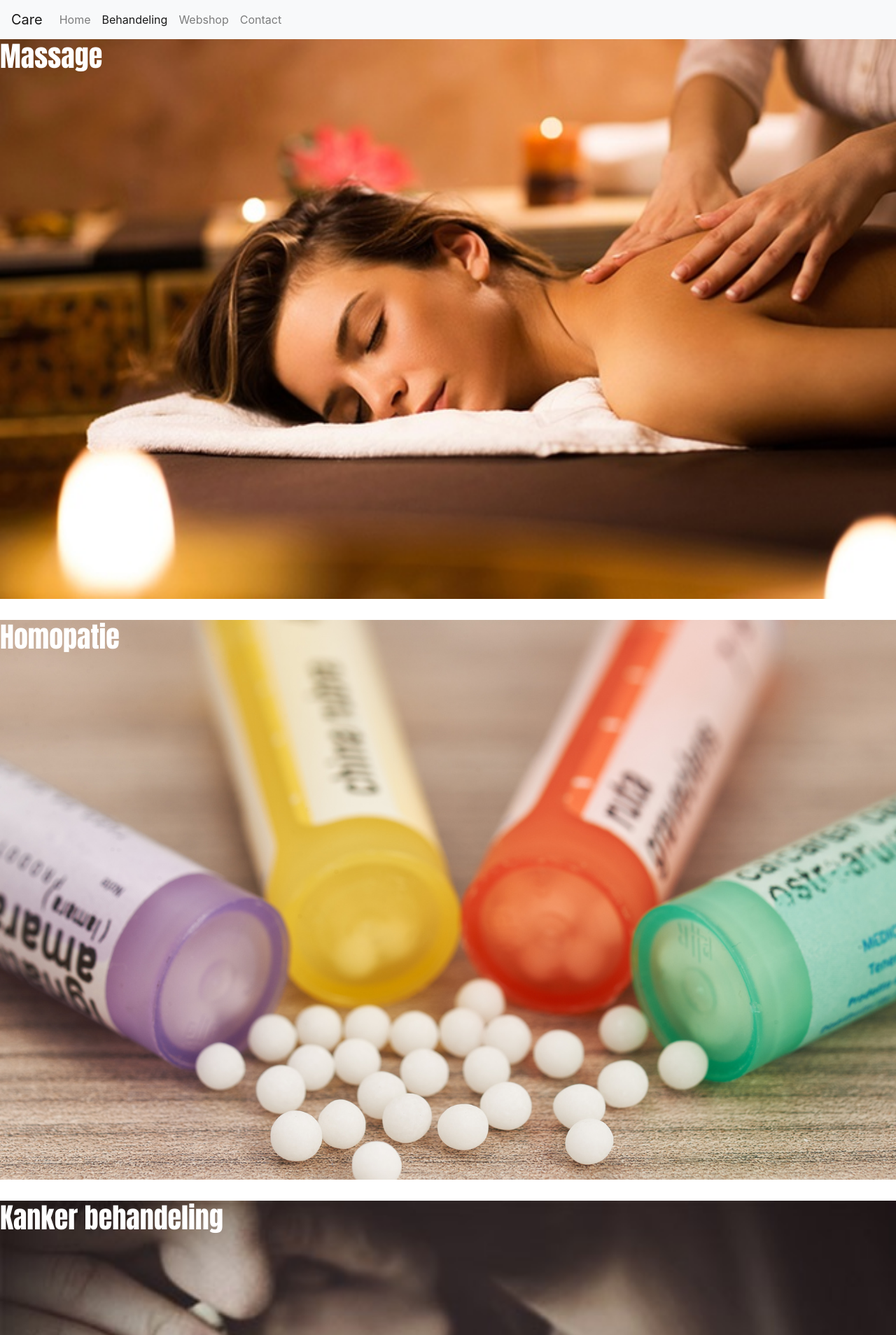
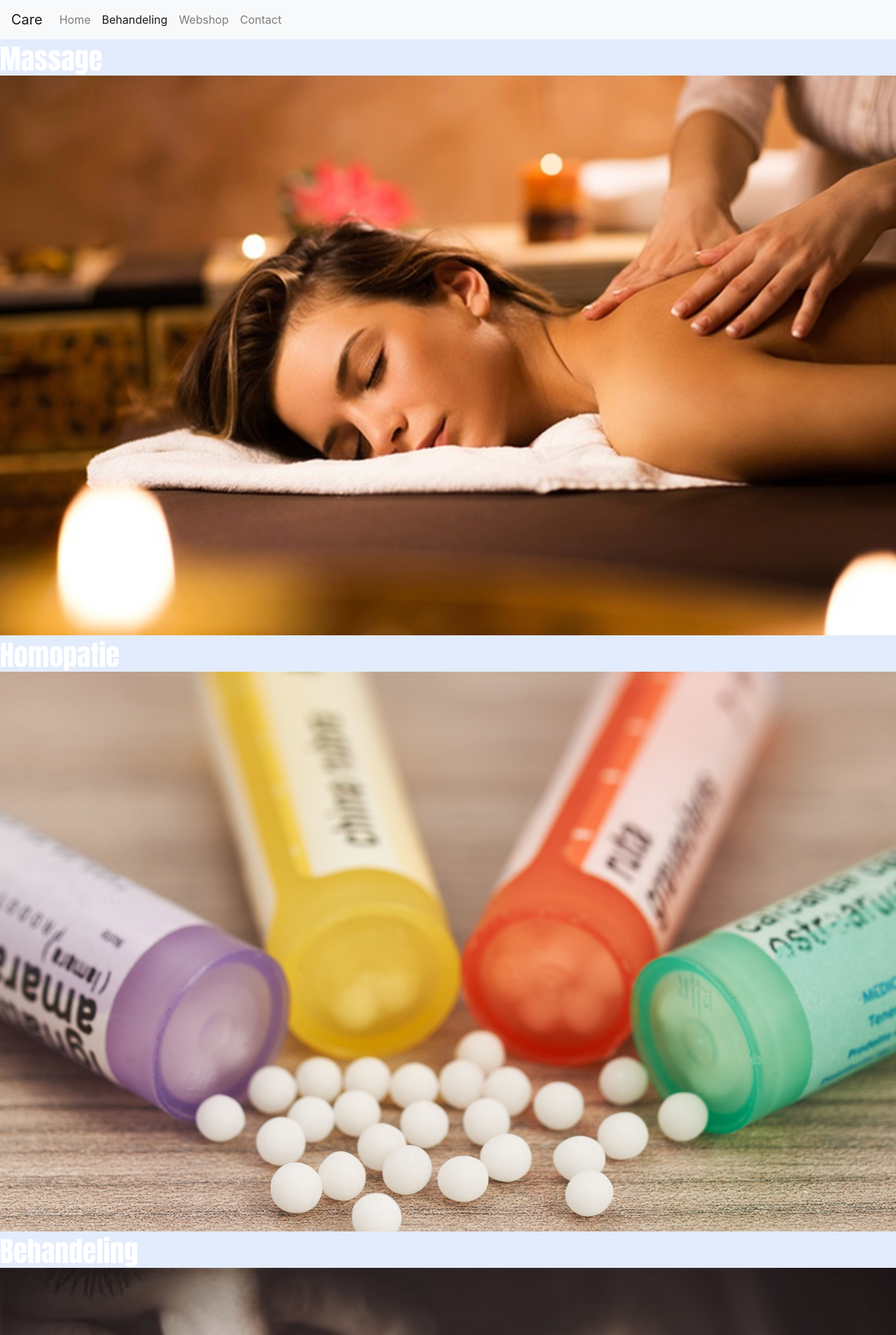
Before and after one commit to Orikuu/proftaak-massage, a PHP site: page /behandeling.php in a window 1280 px wide. Shown: the top 1908 px of the page at 70% size. Run offline with PHP 8.4, Linux system fonts and the light colour scheme.

Commit message:
Fixed margin in behandeling.php

```diff
--- a/behandeling.php
+++ b/behandeling.php
@@ -21,16 +21,31 @@
     </div>
   </nav>
 
-  <div id="box1">
+  <div class="whitespace mt-1">
     <h1>Massage</h1>
   </div>
-  <div id="idk"></div>
+  <div id="box1">
+    <div class="content">
+
+    </div>
+  </div>
+
+  <div class="whitespace mt-1">
+    <h1>Homopatie</h1>
+  </div>
   <div id="box2">
-        <h1>Homopatie</h1>
+    <div class="content">
+
+    </div>
   </div>
-    <div id="idk"></div>
+
+  <div class="whitespace mt-1">
+    <h1>Behandeling</h1>
+  </div>
   <div id="box3">
-        <div id="kanker"><h1>Kanker behandeling</h1></div>
+    <div class="content">
+
+    </div>
   </div>
 
 </body>
--- a/css/behandeling.css
+++ b/css/behandeling.css
@@ -1,30 +1,7 @@
 body {
+	background: #e3ecfc;
 	margin: 0;
 	padding: 0;
-}
-#box1{
-	height: 100vh;
-	width: 100%;
-	background-image: url("../img/image1.jpg");
-	background-size: cover;
-	display: table;
-	background-attachment: fixed;
-}
-#box2{
-	height: 100vh;
-	width: 100%;
-	background-image: url("../img/image2.jpg");
-	background-size: cover;
-		display: table;
-			background-attachment: fixed;
-}
-#box3{
-	height: 100vh;
-	width: 100%;
-	background-image: url("../img/image3.jpg");
-	background-size: cover;
-		display: table;
-			background-attachment: fixed;
 }
 h1 {
 	font-family: Impact;
@@ -35,6 +12,30 @@ h1 {
 	display: table-cell;
 	vertical-align: top;
 }
-#idk{
-	height: 30px;
+.content {
+	margin-left: 40px;
 }
+#box1 {
+	height: 100vh;
+	width: 100%;
+	background-image: url("../img/image1.jpg");
+	background-size: cover;
+	display: table;
+	background-attachment: fixed;
+}
+#box2 {
+	height: 100vh;
+	width: 100%;
+	background-image: url("../img/image2.jpg");
+	background-size: cover;
+	display: table;
+	background-attachment: fixed;
+}
+#box3 {
+	height: 100vh;
+	width: 100%;
+	background-image: url("../img/image3.jpg");
+	background-size: cover;
+	display: table;
+	background-attachment: fixed;
+}
```
